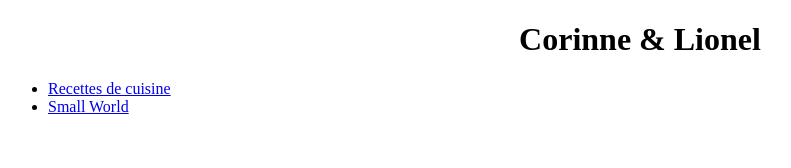
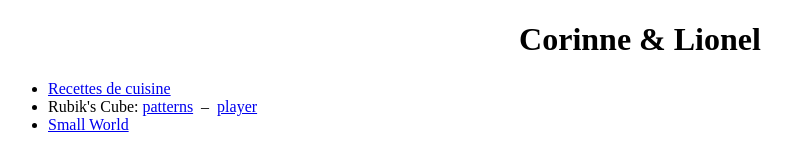
Before and after one commit to corlio/corlio.github.com, a plain HTML site: page index.html in a window 1280 px wide. Shown: the whole page, without its empty margins (0-791 px from the left). Drawn offline with Linux system fonts and the light colour scheme.

Commit message:
added Rubik's Cube

```diff
--- a/index.html
+++ b/index.html
@@ -6,6 +6,11 @@
   <center><h1>Corinne &amp; Lionel</h1></center>
   <ul>
     <li><a href="o7o/">Recettes de cuisine</a></li>
+    <li>Rubik's Cube:
+      <a href="rk/patterns.html">patterns</a>
+      &nbsp;&ndash;&nbsp;
+      <a href="rk/player.html">player</a>
+    </li>
     <li><a href="sw/">Small World</a></li>
   </ul>
 </body></html>
```
